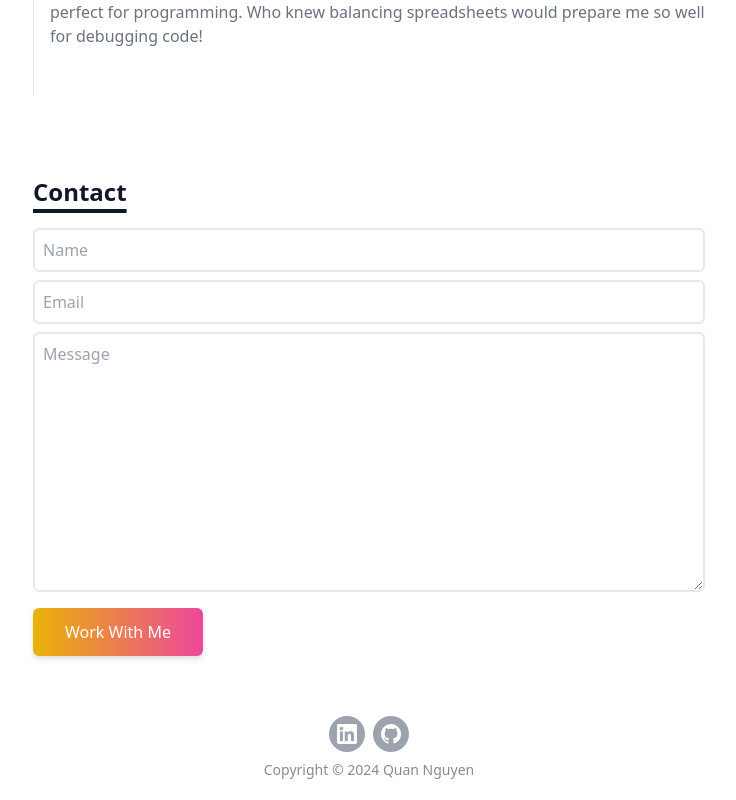
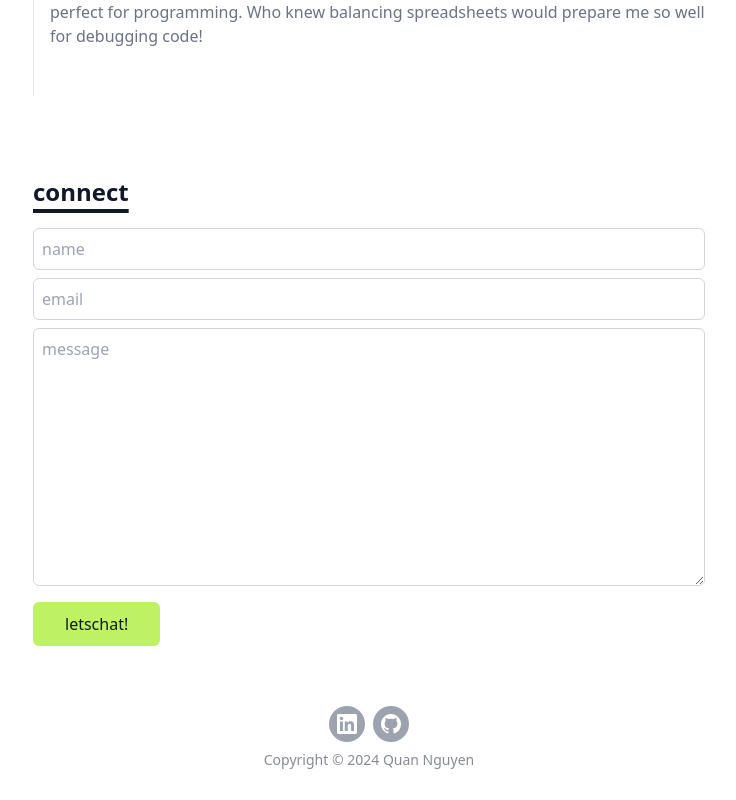
Before and after one commit to quandaworld/personal-portfolio, a React (Vite) app: page / in a window 1280 px wide. Shown: the part 2444-3244 px from the top of the page, without its empty margins (271-1007 px from the left). Built offline with nearby package versions, Linux system fonts and the light colour scheme.

Commit message:
Update contact, timeline, footer styling

```diff
--- a/src/components/Contact.jsx
+++ b/src/components/Contact.jsx
@@ -8,32 +8,32 @@ function Contact() {
         <form
           action="https://getform.io/f/5e14d77e-44d9-46b9-83f6-c3b5f8514e9a"
           method="POST"
-          className='flex flex-col w-full md:w-7/12'
+          className='flex flex-col w-full md:w-7/12 font-extralight'
         >
-          <Title>Contact</Title>
+          <Title>connect</Title>
           <input
             type="text"
             name="name"
-            placeholder='Name'
-            className='p-2 bg-transparent border-2 rounded-md focus:outline-none'
+            placeholder='name'
+            className='p-2 bg-transparent border-[1.5px] border-gray-300 dark:border-gray-400 rounded-md focus:outline-none'
           />
           <input
             type="text"
             name="email"
-            placeholder='Email'
-            className='my-2 p-2 bg-transparent border-2 rounded-md focus:outline-none'
+            placeholder='email'
+            className='my-2 p-2 bg-transparent border-[1.5px] border-gray-300 dark:border-gray-400 rounded-md focus:outline-none'
           />
           <textarea
             name="message"
-            placeholder='Message'
+            placeholder='message'
             rows="10"
-            className='p-2 mb-4 bg-transparent border-2 rounded-md focus:outline-none'
+            className='p-2 mb-4 bg-transparent border-[1.5px] border-gray-300 dark:border-gray-400 rounded-md focus:outline-none'
           />
           <button
             type='submit'
-            className='text-center inline-block px-8 py-3 w-max text-base font-medium rounded-md text-white bg-gradient-to-r from-yellow-500 to-pink-500 drop-shadow-md hover:stroke-white'
+            className='text-center inline-block px-8 py-[10px] w-max text-base font-normal rounded-md text-gray-900 bg-lime-300 hover:bg-lime-500'
           >
-            Work With Me
+            letschat!
           </button>
         </form>
       </div>
--- a/src/components/Footer.jsx
+++ b/src/components/Footer.jsx
@@ -47,7 +47,7 @@ function Footer() {
           </div>
         </div>
       </div>
-      <p className="text-sm mt-2  opacity-50">
+      <p className="text-sm mt-2 opacity-50">
 				Copyright &copy; {new Date().getFullYear()} Quan Nguyen
 			</p>
     </div>
--- a/src/components/Timeline.jsx
+++ b/src/components/Timeline.jsx
@@ -7,7 +7,7 @@ function Timeline() {
   return (
     <div className='flex flex-col md:flex-row justify-center my-20'>
       <div className='w-full md:w-7/12'>
-        <Title>Timeline</Title>
+        <Title>my journey</Title>
         {timeline.map(item => (
             <TimelineItem
               year={item.year}
--- a/src/components/Title.jsx
+++ b/src/components/Title.jsx
@@ -4,7 +4,7 @@ function Title({ children, id }) {
   return (
     <h1
       id={id && id}
-      className='text-2xl font-bold underline underline-offset-8 decoration-4 mb-5 text-gray-900 dark:text-white'
+      className='text-2xl font-bold underline underline-offset-8 decoration-4 mb-5 text-gray-900 dark:text-amber-50'
     >
       {children}
     </h1>
```
